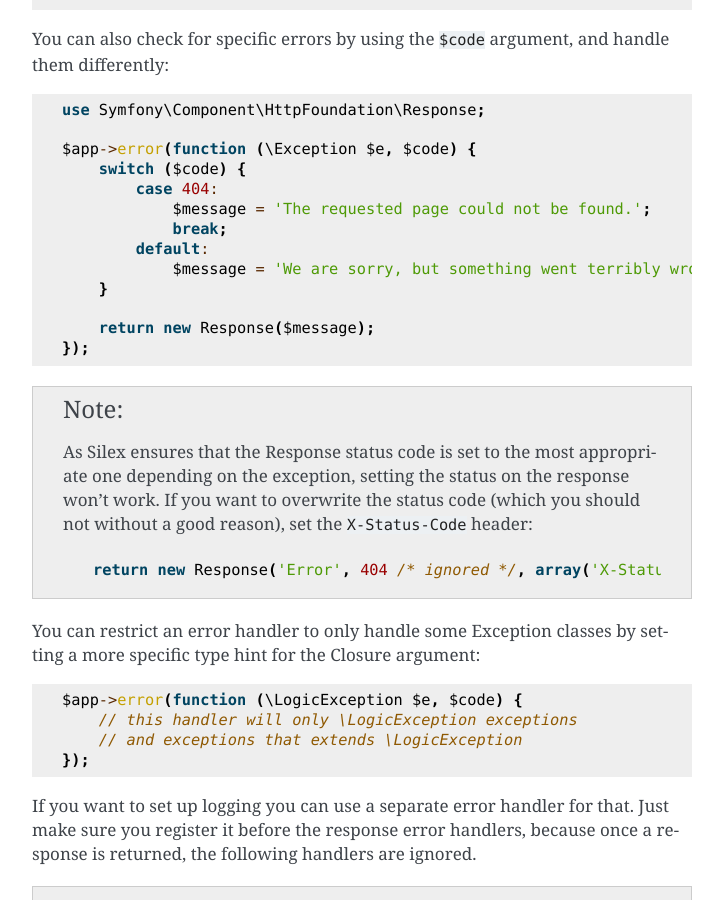
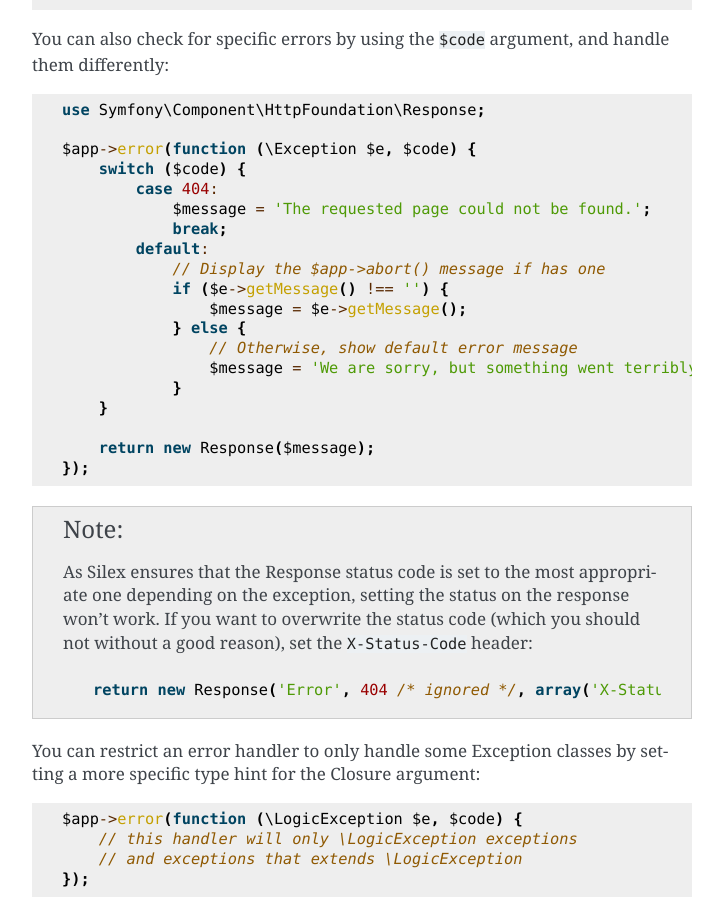
Before and after one commit to silexphp/Silex, a Sphinx documentation site: the page built from doc/usage.rst, in a window 1280 px wide and 900 px high, scrolled down 9721 px. Shown: the whole window, without its empty margins (388-1111 px from the left). Built offline with Sphinx 7.4.7, drawn with Linux system fonts in a browser that asks for light colours; pages that are not in the unit, such as notebooks, are missing from menus.

Commit message:
Update doc/usage.rst
Get $app->abort() message in error handler
(Please correct my bad english /_\ )

```diff
--- a/doc/usage.rst
+++ b/doc/usage.rst
@@ -461,7 +461,13 @@ handle them differently::
                 $message = 'The requested page could not be found.';
                 break;
             default:
-                $message = 'We are sorry, but something went terribly wrong.';
+                // Display the $app->abort() message if has one
+                if ($e->getMessage() !== '') {
+                    $message = $e->getMessage();
+                } else {
+                    // Otherwise, show default error message
+                    $message = 'We are sorry, but something went terribly wrong.';
+                }
         }
 
         return new Response($message);
```
